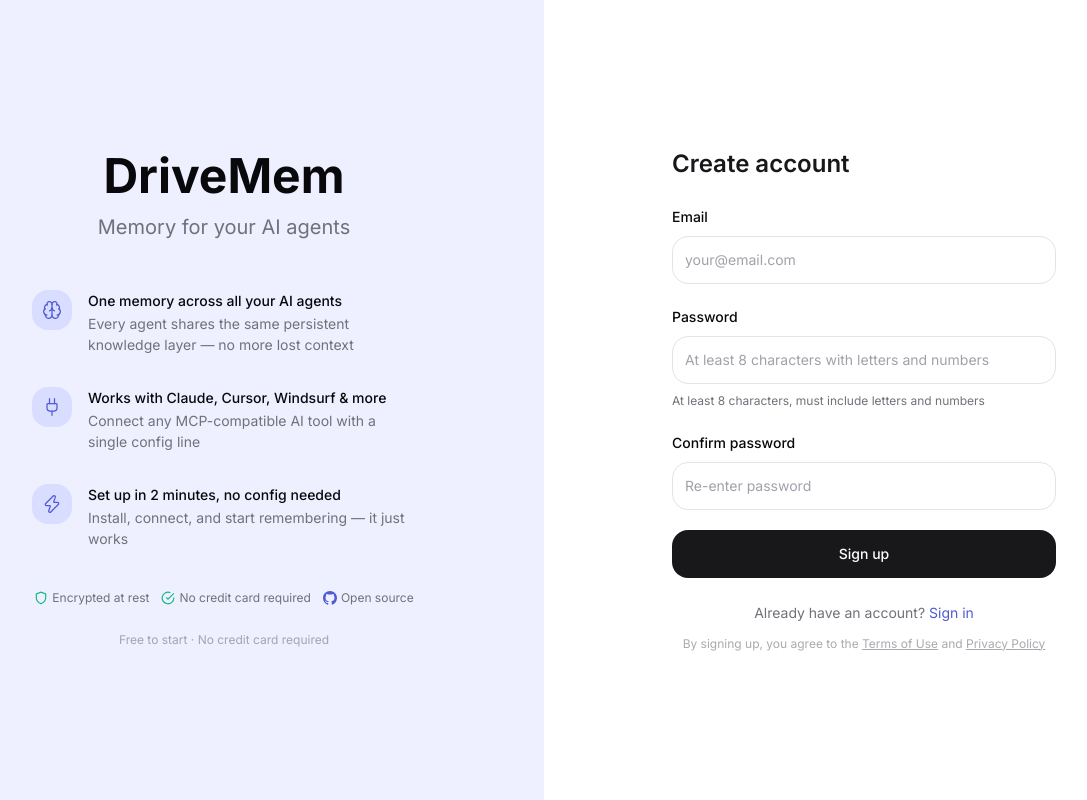
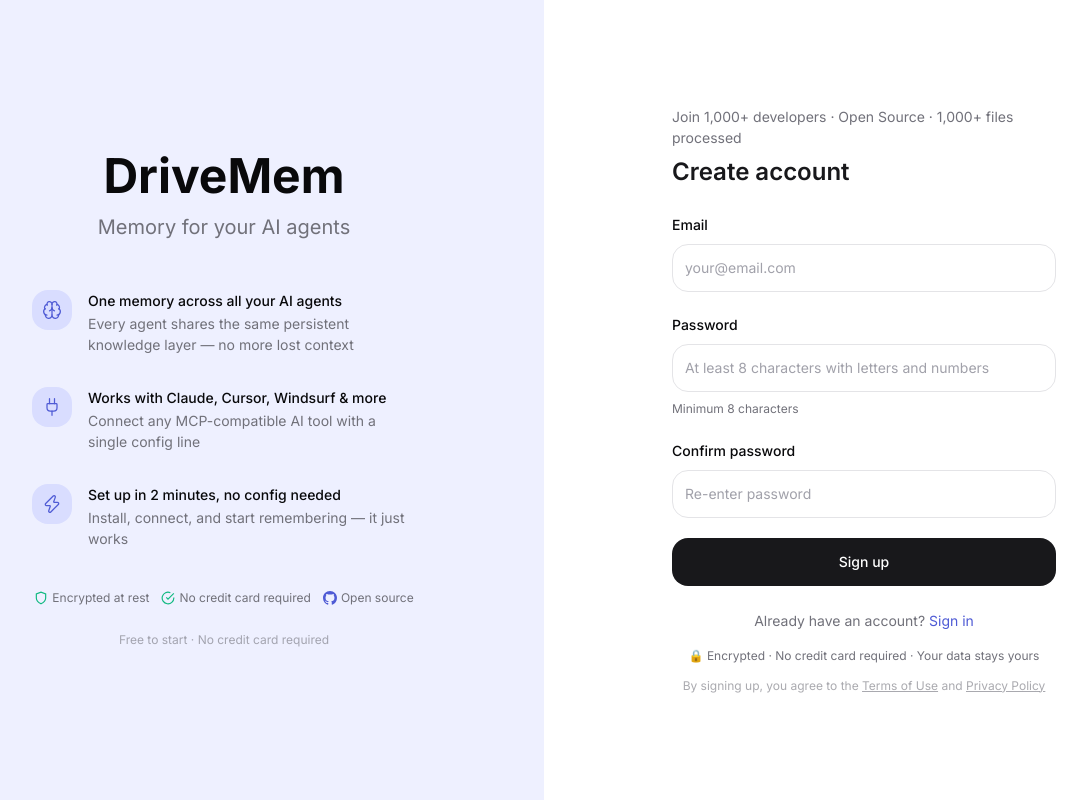
Before and after one commit to DriveMem/drivemem, a Next.js app in the folder apps/web/: page /signup in a window 1280 px wide. Shown: the whole page, without its empty margins (96-1183 px from the left). Built offline with nearby package versions, Linux system fonts and the light colour scheme; no server answers.

Commit message:
feat: #206 signup page conversion optimization

```diff
--- a/apps/web/src/app/(auth)/signup/page.tsx
+++ b/apps/web/src/app/(auth)/signup/page.tsx
@@ -112,6 +112,11 @@ export default function SignupPage() {
         <p className="text-center text-xs text-zinc-400">Free to start · No credit card required</p>
       </div>
 
+      {/* Trust Signal */}
+      <p className="mb-2 text-sm text-zinc-500 dark:text-zinc-400">
+        Join 1,000+ developers · Open Source · 1,000+ files processed
+      </p>
+
       <h2 className="mb-6 text-2xl font-semibold text-zinc-900 dark:text-zinc-100">Create account</h2>
       <form onSubmit={handleSubmit(onSubmit)} className="space-y-5">
         <div className="space-y-2">
@@ -137,7 +142,7 @@ export default function SignupPage() {
             className="rounded-xl h-12 text-base border-zinc-200 dark:border-zinc-700 placeholder:text-zinc-400 focus:ring-2 focus:ring-brand-500/20 focus:border-brand-500 bg-transparent"
             {...register("password")}
           />
-          <p className="text-xs text-zinc-500 dark:text-zinc-400">At least 8 characters, must include letters and numbers</p>
+          <p className="text-xs text-zinc-500 dark:text-zinc-400">Minimum 8 characters</p>
           {errors.password && (
             <p className="text-sm text-destructive">{errors.password.message}</p>
           )}
@@ -177,6 +182,11 @@ export default function SignupPage() {
         </Link>
       </p>
 
+      {/* Security Promise */}
+      <p className="mt-4 text-center text-xs text-zinc-500 dark:text-zinc-400">
+        🔒 Encrypted · No credit card required · Your data stays yours
+      </p>
+
       <p className="mt-3 text-center text-xs text-muted-foreground/60">
         By signing up, you agree to the <Link href="/terms" className="underline hover:text-foreground">Terms of Use</Link> and <Link href="/privacy" className="underline hover:text-foreground">Privacy Policy</Link>
       </p>
```
